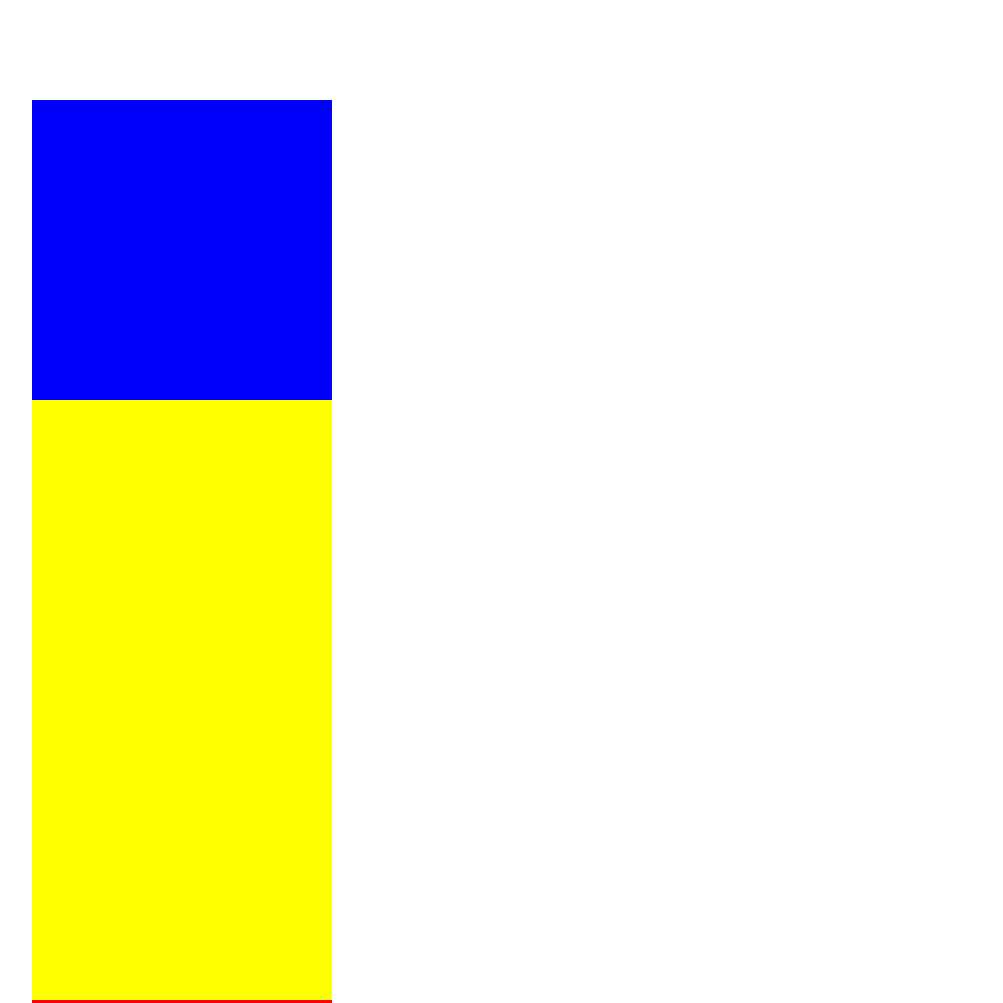
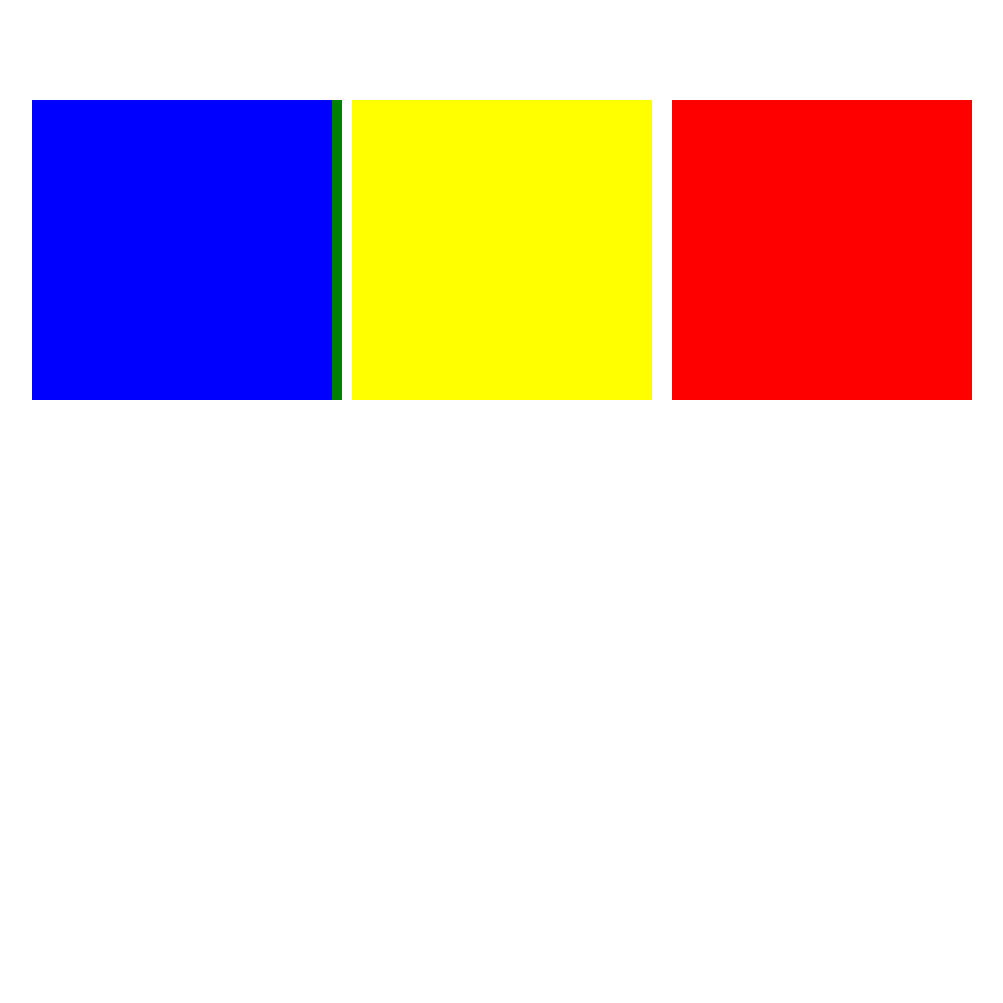
Before and after one commit to sharipovmuhammadnabi8-stack/myautobiagraphia, a plain HTML site: page index.html in a window 1280 px wide. Shown: the top 1003 px of the page, without its empty margins (68-1071 px from the left). After the commit the page ends 800 px from the top, so only its background shows below. Drawn offline with Linux system fonts and the light colour scheme.

Commit message:
positon absoliut

```diff
--- a/index.html
+++ b/index.html
@@ -7,9 +7,10 @@
     <link rel="stylesheet" href="./style.css">
 </head>
 <body>
+    <div class="boss">
     <div class="item3"></div>
     <div class="item2"></div>
-    <div class="item2"></div>
     <div class="item1"></div>
-    <div class="item1"></div>
+    <div class="item4"></div>
+    </div>
 </body>
--- a/style.css
+++ b/style.css
@@ -24,4 +24,17 @@
     position: relative;
     left: 100px;
     top: 100px;
+    z-index: 1;
 }
+.item4{
+    width: 300px;
+    height: 300px;
+    background-color: green;
+    position: absolute;
+    left: 110px;
+    top: 100px;
+}
+.boss{
+    display: flex;
+    gap: 20px;
+}
```
